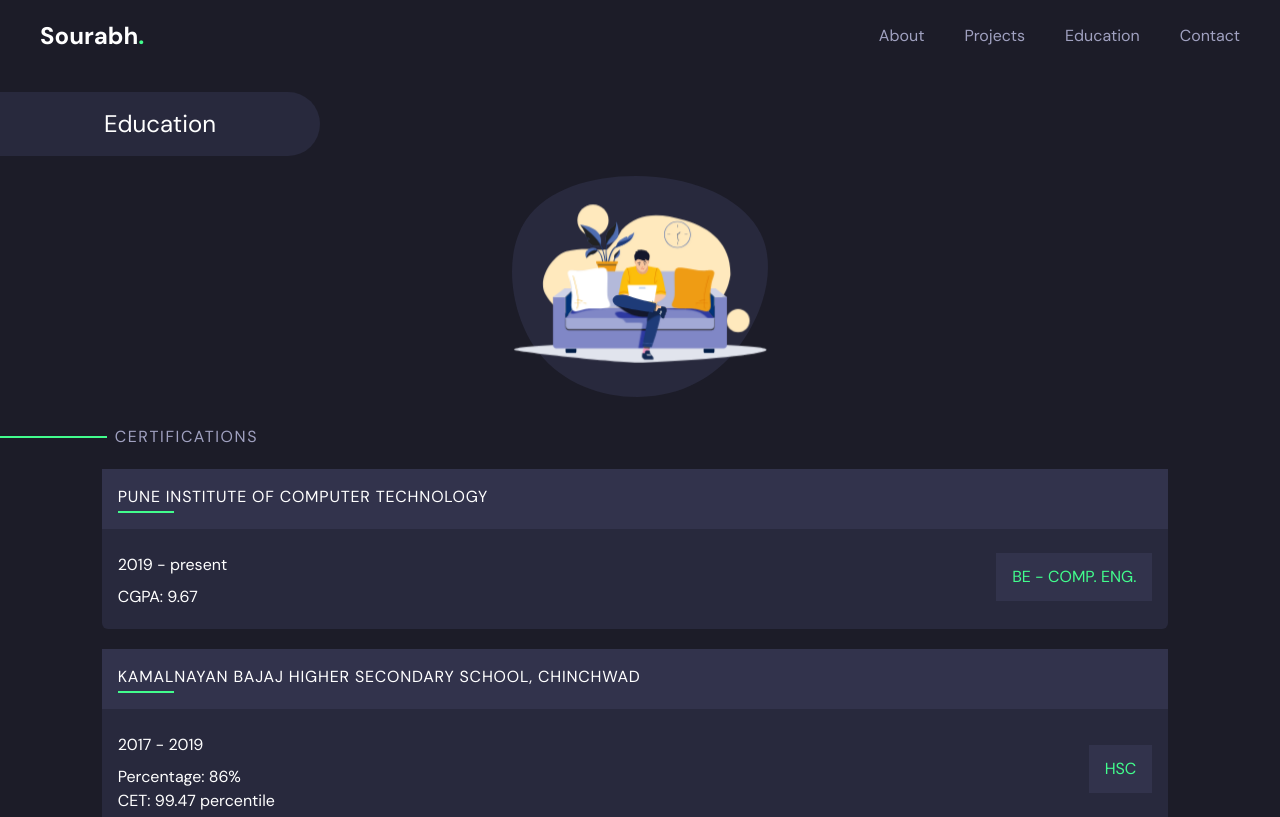
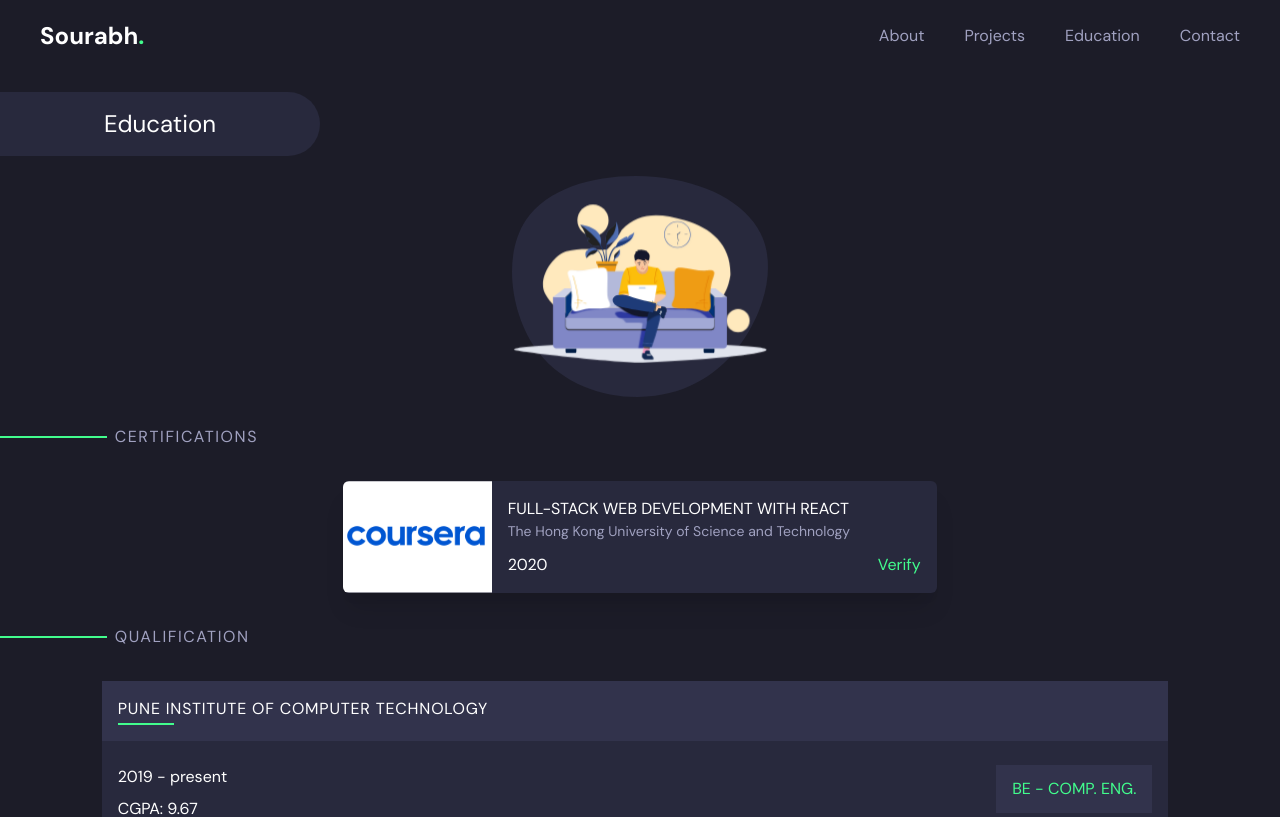
Before and after one commit to Sourabh2001-dec/sourabh2001-dec.github.io, a React (Create React App) app: page /education in a window 1280 px wide. Shown: the top 817 px of the page. Built offline with nearby package versions, Linux system fonts and the light colour scheme.

Commit message:
Education section done

```diff
--- /dev/null
+++ b/src/components/CourseCard.tsx
@@ -0,0 +1,44 @@
+import React from "react";
+
+type CourseCardProps = {
+  courseName: string;
+  provider?: string;
+  duration: string;
+  link?: string;
+  providerImage: string;
+};
+
+const CourseCard: React.FC<CourseCardProps> = ({
+  courseName,
+  provider,
+  duration,
+  link,
+  providerImage,
+}) => {
+  return (
+    <div className="bg-l2 flex flex-wrap sm:flex-nowrap rounded-md overflow-hidden text-white my-3 sm:mx-3 w-auto max-w-0.5 shadow-xl">
+      <img
+        src={providerImage}
+        alt=""
+        className="w-1/4 ml-4 mt-4 rounded-md sm:ml-0 sm:mt-0 md:rounded-none md:w-1/4 object-cover"
+      />
+      <div className="p-4 flex flex-col justify-between w-full lg:w-3/4">
+        <div>
+          <h1 className="text-base md:text-md uppercase">{courseName}</h1>
+          <h2 className="text-xs md:text-sm text-secondary">{provider}</h2>
+        </div>
+        <div className="w-full my-3 md:my-0 md:mt-3 flex justify-between">
+          <h2 className="text-xs md:text-base">{duration}</h2>
+          <a
+            href={!!link ? link : "/"}
+            className="text-primary hover:underline text-xs md:text-base cursor-pointer"
+          >
+            Verify
+          </a>
+        </div>
+      </div>
+    </div>
+  );
+};
+
+export default CourseCard;
--- a/src/components/EducationCard.tsx
+++ b/src/components/EducationCard.tsx
@@ -9,7 +9,7 @@ type EducationCardProps = {
 
 const EducationCard = ({ tags, time, data, name }: EducationCardProps) => {
   return (
-    <div className="bg-l2 mt-5 md:mr-2.5 rounded-md w-full md:w-10/12">
+    <div className="bg-l2 mt-5 md:mt-8 md:mr-2.5 rounded-md w-full md:w-10/12">
       <div className="bg-l3 w-full text-white p-4 text-sm md:text-base flex items-center">
         <div>
           <h1 className="uppercase tracking-wider ">{name}</h1>
--- a/src/components/SkillCard.tsx
+++ b/src/components/SkillCard.tsx
@@ -65,7 +65,7 @@ const SkillCard = ({
               !!animationClasses ? animationClasses : `w-full md:w-3/4`
             }
           >
-            <Lottie options={defaultOptions} />
+            <Lottie options={defaultOptions} speed={2} />
           </div>
         </div>
       </div>
--- a/src/pages/Education.tsx
+++ b/src/pages/Education.tsx
@@ -1,13 +1,15 @@
 import React from "react";
-import Lottie from "react-lottie";
+import Lottie, { Options } from "react-lottie";
+import CourseCard from "../components/CourseCard";
 import EducationCard from "../components/EducationCard";
 import PageHeading from "../components/PageHeading";
 import PartitionHeading from "../components/PartitionHeading";
 import BlobSvg from "../images/blob.svg";
+import CourseraLogo from "../images/coursera-logo.svg";
 import animationData from "../lotties/study.json";
 
 const LottieWithBlob = ({ animationData }: { animationData: any }) => {
-  const defaultOptions = {
+  const defaultOptions: Options = {
     loop: true,
     autoplay: true,
     animationData: animationData,
@@ -31,7 +33,7 @@ const LottieWithBlob = ({ animationData }: { animationData: any }) => {
           left: "50%",
         }}
       >
-        <Lottie options={defaultOptions} />
+        <Lottie options={defaultOptions} speed={1} />
       </div>
     </div>
   );
@@ -42,7 +44,19 @@ const Education = () => {
     <div>
       <PageHeading heading="Education" />
       <LottieWithBlob animationData={animationData} />
+
       <PartitionHeading text="Certifications" />
+      <div className="flex flex-row flex-wrap items-center justify-center px-5 md:px-28 py-5">
+        <CourseCard
+          providerImage={CourseraLogo}
+          provider={"The Hong Kong University of Science and Technology"}
+          courseName={"Full-Stack Web Development with React"}
+          link={"https://coursera.org/share/ac0024ae4ba3d0d27b9c3e62e4c75ed3"}
+          duration={"2020"}
+        />
+      </div>
+
+      <PartitionHeading text="Qualification" />
 
       <div className="flex flex-col items-center justify-center px-5 md:px-0">
         <EducationCard
```
Also changed, not shown: src/images/coursera-logo.svg (added).
